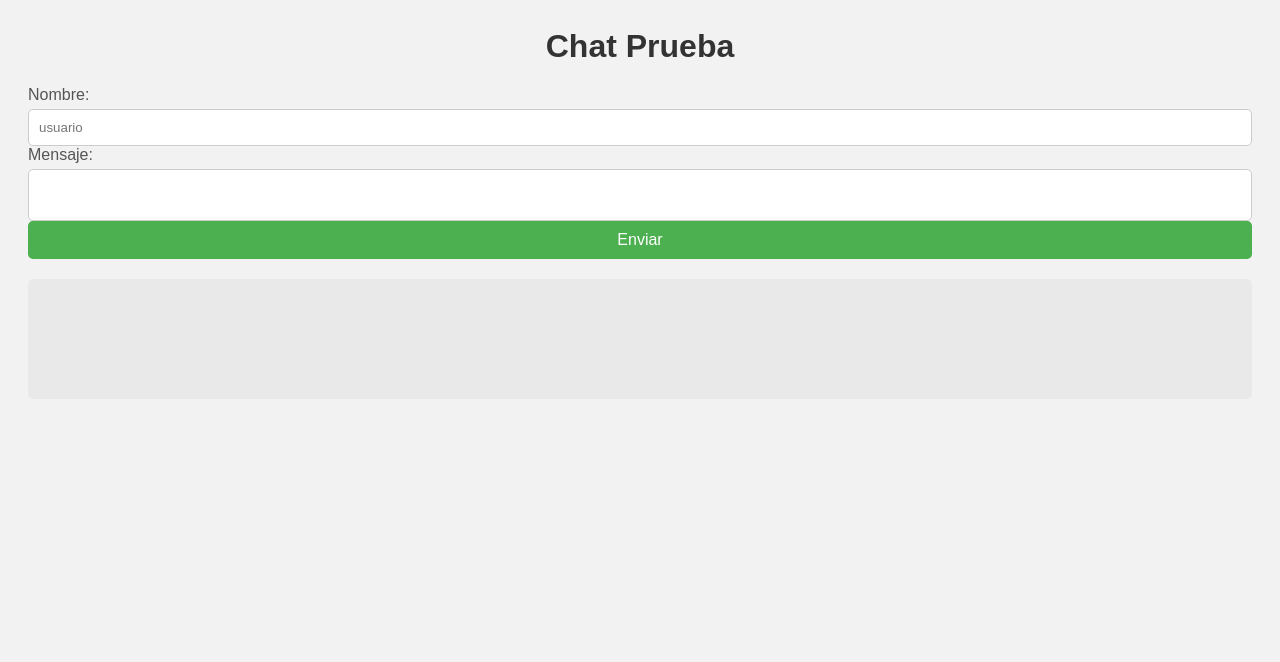
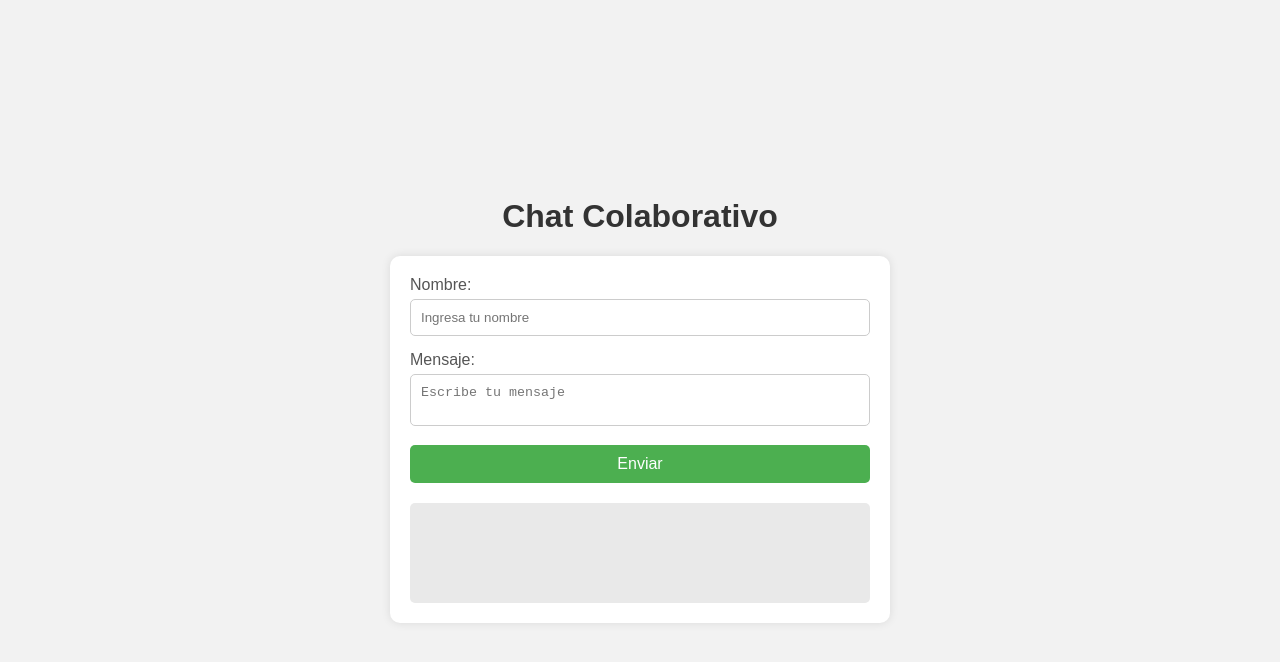
Before and after one commit to Jhoceline1/chat_colab, a plain HTML site: page web/index.html in a window 1280 px wide. Drawn offline with Linux system fonts and the light colour scheme.

Commit message:
mejora de la ubicacion de la interface y agrgado de scroll

```diff
--- a/nbproject/project.xml
+++ b/nbproject/project.xml
@@ -8,10 +8,10 @@
             <web-module-libraries/>
             <web-module-additional-libraries/>
             <source-roots>
-                <root id="src.dir" name="Source Packages"/>
+                <root id="src.dir"/>
             </source-roots>
             <test-roots>
-                <root id="test.src.dir" name="Test Packages"/>
+                <root id="test.src.dir"/>
             </test-roots>
         </data>
     </configuration>
--- a/web/estilos.css
+++ b/web/estilos.css
@@ -1,31 +1,42 @@
+/* Estilos generales para la página */
 body {
     font-family: Arial, sans-serif;
     background-color: #f2f2f2;
-    padding: 20px;
+    display: flex;
+    justify-content: center;
+    align-items: center;
+    min-height: 100vh;
+    margin: 0;
+    flex-direction: column;
+    text-align: center;
 }
 
 h1 {
-    text-align: center;
     color: #333;
 }
 
+
 .chat-container {
     max-width: 500px;
-    margin: 0 auto;
+    width: 100%;
     background-color: white;
     padding: 20px;
     border-radius: 10px;
-    box-shadow: 0 0 10px rgba(0,0,0,0.1);
+    box-shadow: 0 0 10px rgba(0, 0, 0, 0.1);
+    box-sizing: border-box;
 }
+
 
 .input-group {
     margin-bottom: 15px;
+    text-align: left;
 }
 
 label {
     display: block;
     margin-bottom: 5px;
     color: #555;
+    text-align: left;
 }
 
 input[type="text"],
@@ -35,7 +46,9 @@ textarea {
     border: 1px solid #ccc;
     border-radius: 5px;
     resize: none;
+    box-sizing: border-box;
 }
+
 
 button {
     background-color: #4CAF50;
@@ -52,10 +65,17 @@ button:hover {
     background-color: #45a049;
 }
 
+
 #conversacion {
     margin-top: 20px;
     padding: 10px;
     background-color: #e9e9e9;
     border-radius: 5px;
     min-height: 100px;
+    box-sizing: border-box;
+    overflow-y: auto;
+    text-align: left;
+    max-height: 300px;
+    overflow: auto;
+    width: 100%;
 }
--- a/web/index.html
+++ b/web/index.html
@@ -1,23 +1,23 @@
-<html>
+<!DOCTYPE html>
+<html lang="es">
     <head>
-        <title>TODO supply a title</title>
         <meta charset="UTF-8">
         <meta name="viewport" content="width=device-width, initial-scale=1.0">
-
+        <title>Chat Colaborativo</title> <!-- Título actualizado -->
         <link rel="stylesheet" href="estilos.css"> <!-- AQUI SE AGREGA -->
     </head>
     <body>
-        <h1>Chat Prueba</h1>
-        <div>
-            <div>
-                <label>Nombre:</label>
-                <input type="text" id="usuario" placeholder="usuario" />
+        <h1>Chat Colaborativo</h1> <!-- Título del chat actualizado -->
+        <div class="chat-container">
+            <div class="input-group">
+                <label for="usuario">Nombre:</label>
+                <input type="text" id="usuario" placeholder="Ingresa tu nombre" />
             </div>
-            <div>
-                <label>Mensaje:</label>
-                <textarea id="mensaje"></textarea>
+            <div class="input-group">
+                <label for="mensaje">Mensaje:</label>
+                <textarea id="mensaje" placeholder="Escribe tu mensaje"></textarea>
             </div>
-            <div>
+            <div class="input-group">
                 <button id="btnEnviar">Enviar</button>
             </div>
             <div id="conversacion"></div>
--- a/web/js/codigo.js
+++ b/web/js/codigo.js
@@ -32,7 +32,7 @@
 
     function onMessage(evt){
         var obj = JSON.parse(evt.data),
-            msg = 'Nombre ' + obj.nombre + ' dice: ' + obj.mensaje;
+            msg = '⚫' + obj.nombre + ':' + obj.mensaje;
         mensajes.innerHTML += '<br/>' + msg;
     }
 })(window, document, JSON);
```
Also changed, not shown: 2 other files.
